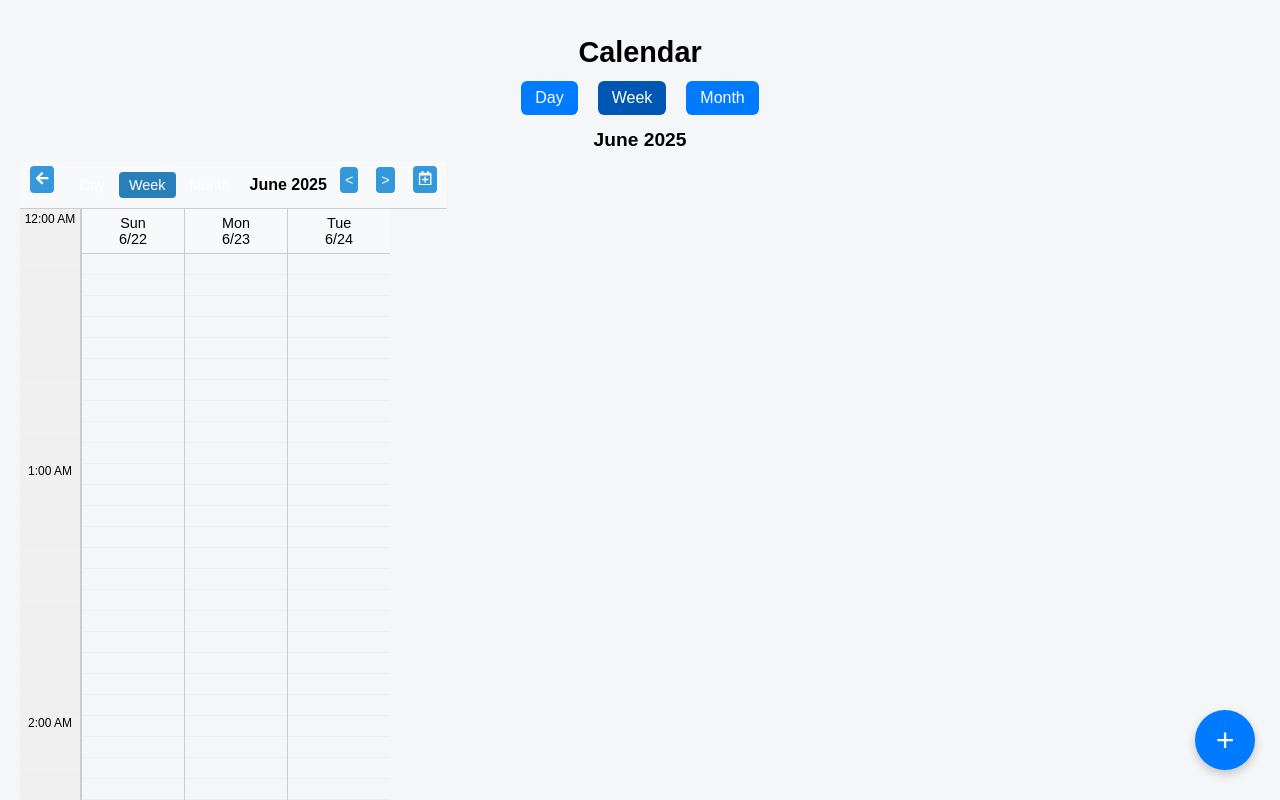
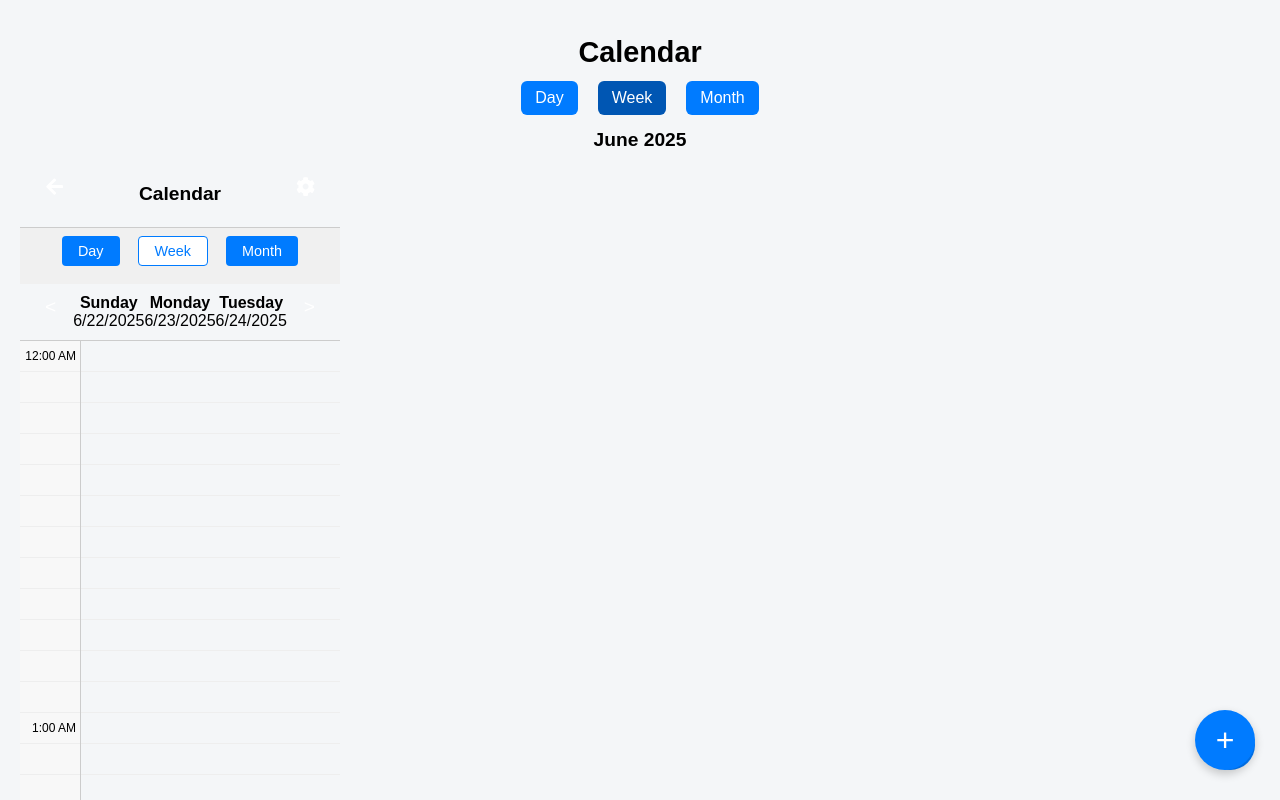
Before and after one commit to JMaraglia/crumb-v3, a React (Vite) app: page /calendar in a window 1280 px wide. Shown: the top 800 px of the page. Built offline with nearby package versions, Linux system fonts and the light colour scheme.

Commit message:
uodate week

```diff
--- a/src/WeekView.css
+++ b/src/WeekView.css
@@ -1,15 +1,28 @@
-// file: src/WeekView.css
-.wv-container { display:flex; flex-direction:column; font-family:sans-serif; position:relative; height:100vh; }
-.wv-header { display:flex; align-items:center; padding:5px; background:#f8f9fa; border-bottom:1px solid #ccc; gap:8px; }
-.wv-back,.wv-prev,.wv-next,.wv-add { background:#3498db; border:none; color:#fff; padding:5px; border-radius:4px; cursor:pointer; }
-.wv-modes button { margin:0 2px; padding:5px 10px; border:none; background:transparent; cursor:pointer; }
-.wv-modes .active { background:#2980b9; color:#fff; }
-.wv-title { flex:1; text-align:center; font-weight:bold; }
-.wv-body { display:flex; flex:1; overflow:hidden; }
-.wv-times { flex-shrink:0; width:60px; background:#f0f0f0; border-right:1px solid #ccc; position:sticky; left:0; z-index:5; overflow:hidden; }
-.wv-time-cell { height:20px; font-size:0.75rem; text-align:center; border-bottom:1px solid #eee; display:flex; align-items:center; justify-content:center; }
-.wv-days { display:flex; overflow-x:auto; scroll-snap-type:x mandatory; flex:1; }
-.wv-day-col { position:relative; flex:0 0 calc((100% - 60px)/3); border-left:1px solid #ccc; scroll-snap-align:start; }
-.wv-day-header { position:sticky; top:0; background:#f8f9fa; border-bottom:1px solid #ccc; display:flex; flex-direction:column; align-items:center; padding:6px 0; font-size:0.9rem; z-index:1; }
-.wv-slot { height:20px; border-bottom:1px solid #eee; cursor:pointer; }
-.wv-event { position:absolute; left:0; right:0; color:#fff; font-size:0.75rem; padding:2px; box-sizing:border-box; }
+/* file: src/WeekView.css */
+.week-view { display:flex; flex-direction:column; height:100vh; font-family:sans-serif; }
+.wv-topbar { display:flex; align-items:center; justify-content:space-between; padding:8px; border-bottom:1px solid #ccc; }
+.wv-back, .wv-settings { background:none; border:none; font-size:1.2rem; cursor:pointer; }
+.wv-title-main { margin:0; font-size:1.2rem; }
+
+.wv-toggles { display:flex; justify-content:center; padding:8px; gap:8px; background:#f0f0f0; }
+.wv-toggles button { padding:6px 16px; border:none; background:#007bff; color:#fff; border-radius:4px; cursor:pointer; }
+.wv-toggles .active { background:#fff; color:#007bff; border:1px solid #007bff; }
+
+.wv-subheader { display:flex; align-items:center; padding:4px 8px; border-bottom:1px solid #ccc; }
+.wv-prev, .wv-next { background:none; border:none; font-size:1.2rem; cursor:pointer; }
+.wv-day-label { flex:1; text-align:center; }
+.wv-day-label div:first-child { font-weight:bold; }
+
+.wv-body { display:flex; flex:1; }
+.time-column { width:60px; background:#f8f8f8; border-right:1px solid #ccc; overflow-y:auto; }
+.time-label-cell { height:30px; line-height:30px; text-align:right; padding-right:4px; font-size:0.75rem; border-bottom:1px solid #eee; }
+
+.scroll-container { flex:1; display:flex; overflow-x:auto; scroll-snap-type:x mandatory; }
+.week-block { flex:0 0 33.3333%; scroll-snap-align:start; }
+.week-inner { position:relative; }
+.week-content { position:relative; }
+.time-grid { position:relative; }
+.time-slot { height:30px; border-bottom:1px solid #eee; cursor:pointer; }
+.time-slot.event { position:absolute; left:0; right:0; color:#fff; padding:2px; box-sizing:border-box; }
+
+.add-event-button { position:fixed; bottom:20px; right:20px; width:50px; height:50px; border-radius:50%; background:#007bff; color:#fff; font-size:2rem; border:none; cursor:pointer; }
--- a/src/WeekView.jsx
+++ b/src/WeekView.jsx
@@ -1,111 +1,105 @@
 // file: src/WeekView.jsx
 import React, { useState, useEffect, useRef } from 'react';
-import { FaArrowLeft, FaRegCalendarPlus } from 'react-icons/fa';
+import { FaArrowLeft, FaCog } from 'react-icons/fa';
 import './WeekView.css';
 
 export default function WeekView({ onBack }) {
-  // Start on Sunday, June 22, 2025 for a 3-day view
-  const initialStart = new Date(2025, 5, 22);
+  const initialStart = new Date(2025, 5, 22); // Sunday, June 22, 2025
   const [viewStart, setViewStart] = useState(initialStart);
   const [events, setEvents] = useState([]);
   const scrollRef = useRef(null);
-  const [currentMonth, setCurrentMonth] = useState('');
 
-  // Build 3-day window
-  const visibleDays = Array.from({ length: 3 }, (_, i) => {
+  // build 3-day window
+  const days = Array.from({ length: 3 }, (_, i) => {
     const d = new Date(viewStart);
     d.setDate(d.getDate() + i);
     return d;
   });
 
-  // 5-minute increments
-  const timeSlots = Array.from({ length: 24 * 12 }, (_, i) => i * 5);
+  // 5-min slots
+  const slots = Array.from({ length: 24 * 12 }, (_, i) => i * 5);
 
-  // Update header month and reset scroll
+  // update scroll reset on viewStart
   useEffect(() => {
-    setCurrentMonth(
-      viewStart.toLocaleDateString('en-US', { month: 'long', year: 'numeric' })
-    );
     if (scrollRef.current) scrollRef.current.scrollLeft = 0;
   }, [viewStart]);
 
-  // Shift view by 3 days
-  const handlePrev = () => {
-    const d = new Date(viewStart);
-    d.setDate(d.getDate() - 3);
-    setViewStart(d);
-  };
-  const handleNext = () => {
-    const d = new Date(viewStart);
-    d.setDate(d.getDate() + 3);
-    setViewStart(d);
-  };
+  const prev3 = () => setViewStart(d => { d = new Date(d); d.setDate(d.getDate() - 3); return d; });
+  const next3 = () => setViewStart(d => { d = new Date(d); d.setDate(d.getDate() + 3); return d; });
 
-  // Create event via prompt (later replace modal)
-  const handleAddEvent = (day, startMin) => {
-    const title = prompt('Title:'); if (!title) return;
-    const dur = parseInt(prompt('Duration (min, multiple of 5):'), 10); if (!dur || dur % 5) return;
+  const addEvent = (day, start) => {
+    const title = prompt('Event title:'); if (!title) return;
+    const dur = parseInt(prompt('Duration minutes (5-min increments):'), 10);
     const colors = ['#1abc9c','#2ecc71','#3498db','#9b59b6','#34495e','#f1c40f','#e67e22','#e74c3c','#95a5a6','#d35400'];
     const idx = parseInt(prompt('Color 1-10:'),10) - 1;
     const color = colors[idx] || colors[0];
-    const dayKey = day.toDateString();
-    const dayEv = events.filter(e => e.date === dayKey);
-    const overlap = dayEv.some(e => !(startMin + dur <= e.start || e.start + e.duration <= startMin));
-    if (overlap && !window.confirm('Overlap detected. Continue?')) return;
-    setEvents(prev => [...prev, { id:Date.now(), date:dayKey, start:startMin, duration:dur, title, color }]);
+    const dateKey = day.toDateString();
+    const dayEvents = events.filter(e => e.date===dateKey);
+    const overlap = dayEvents.some(e => !(start+dur <= e.start || e.start+e.duration <= start));
+    if (overlap && !window.confirm('Overlap detected. Proceed?')) return;
+    setEvents(prev => [...prev, { id: Date.now(), date: dateKey, start, duration: dur, title, color }]);
   };
 
   return (
-    <div className="wv-container">
-      <header className="wv-header">
+    <div className="week-view">
+      <div className="wv-topbar">
         <button className="wv-back" onClick={onBack}><FaArrowLeft/></button>
-        <div className="wv-modes">
-          <button disabled>Day</button>
-          <button className="active">Week</button>
-          <button disabled>Month</button>
-        </div>
-        <div className="wv-title">{currentMonth}</div>
-        <button className="wv-prev" onClick={handlePrev}>&lt;</button>
-        <button className="wv-next" onClick={handleNext}>&gt;</button>
-        <button className="wv-add" onClick={() => handleAddEvent(visibleDays[0], 0)}><FaRegCalendarPlus/></button>
-      </header>
+        <h2 className="wv-title-main">Calendar</h2>
+        <button className="wv-settings"><FaCog/></button>
+      </div>
+
+      <div className="wv-toggles">
+        <button className="">Day</button>
+        <button className="active">Week</button>
+        <button className="">Month</button>
+      </div>
+
+      <div className="wv-subheader">
+        <button className="wv-prev" onClick={prev3}>&lt;</button>
+        {days.map(day => (
+          <div key={day} className="wv-day-label">
+            <div>{day.toLocaleDateString('en-US', { weekday: 'long' })}</div>
+            <div>{day.toLocaleDateString('en-US')}</div>
+          </div>
+        ))}
+        <button className="wv-next" onClick={next3}>&gt;</button>
+      </div>
 
       <div className="wv-body">
-        {/* Time labels fixed on left */}
-        <div className="wv-times">
-          {timeSlots.map(min => {
-            const h = Math.floor(min/60);
-            const m = min%60;
+        <div className="time-column">
+          {slots.map(min => {
+            const h=Math.floor(min/60), m=min%60;
             const label = m===0 ? `${h===0?12:h>12?h-12:h}:00 ${h<12?'AM':'PM'}` : '';
-            return <div key={min} className="wv-time-cell">{label}</div>;
+            return <div key={min} className="time-label-cell">{label}</div>;
           })}
         </div>
-
-        {/* 3-day scrollable columns */}
-        <div className="wv-days" ref={scrollRef}>
-          {visibleDays.map(day => {
-            const key = day.toDateString();
-            const dayEv = events.filter(e => e.date===key);
-            return (
-              <div key={key} className="wv-day-col">
-                <div className="wv-day-header">
-                  <div>{day.toLocaleDateString('en-US',{weekday:'short'})}</div>
-                  <div>{day.getMonth()+1}/{day.getDate()}</div>
+        <div className="scroll-container" ref={scrollRef}>
+          {days.map(day => (
+            <div key={day} className="week-block">
+              <div className="week-inner">
+                <div className="week-content">
+                  <div className="day-headers"></div>
+                  <div className="time-grid">
+                    {slots.map(min => (
+                      <div key={min} className="time-slot" onClick={()=>addEvent(day,min)} />
+                    ))}
+                    {events
+                      .filter(e=>e.date===day.toDateString())
+                      .map(ev=> (
+                        <div key={ev.id} className="time-slot event"
+                          style={{ top:(ev.start/5)*30+'px', height:(ev.duration/5)*30+'px', backgroundColor:ev.color }}>
+                          {ev.title}
+                        </div>
+                      ))}
+                  </div>
                 </div>
-                {timeSlots.map(min => (
-                  <div key={min} className="wv-slot" onClick={()=>handleAddEvent(day,min)} />
-                ))}
-                {dayEv.map(ev=>(
-                  <div key={ev.id} className="wv-event"
-                    style={{ top:(ev.start/5)*20+'px', height:(ev.duration/5)*20+'px', backgroundColor:ev.color }}>
-                    {ev.title}
-                  </div>
-                ))}
               </div>
-            );
-          })}
+            </div>
+          ))}
         </div>
       </div>
+
+      <button className="add-event-button" onClick={()=>addEvent(days[0],0)}>+</button>
     </div>
   );
 }
```
